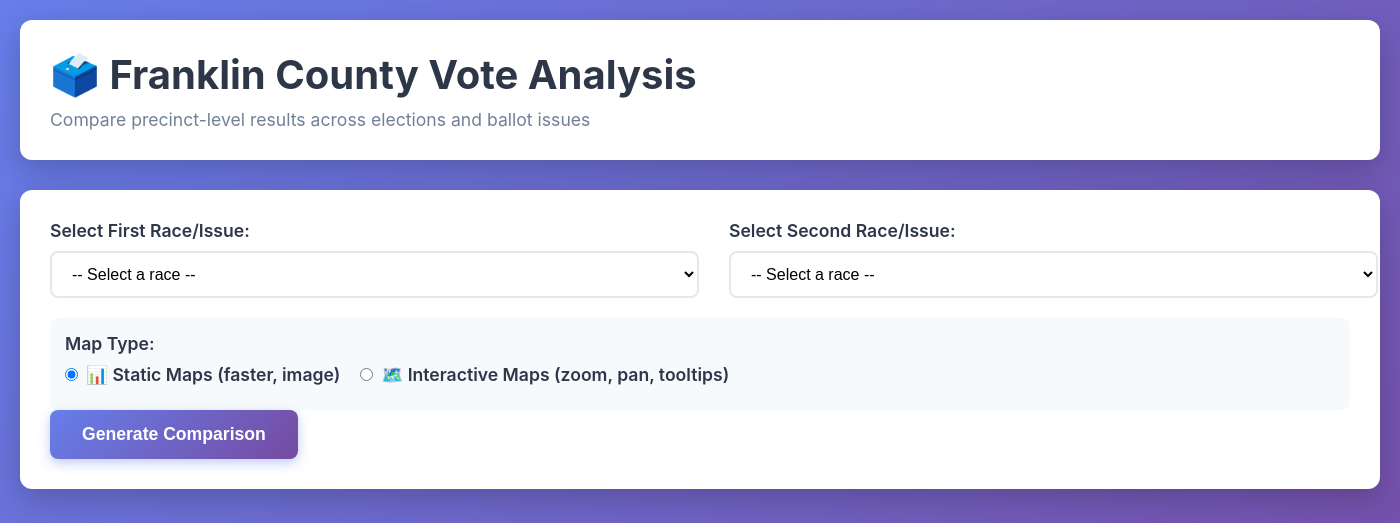
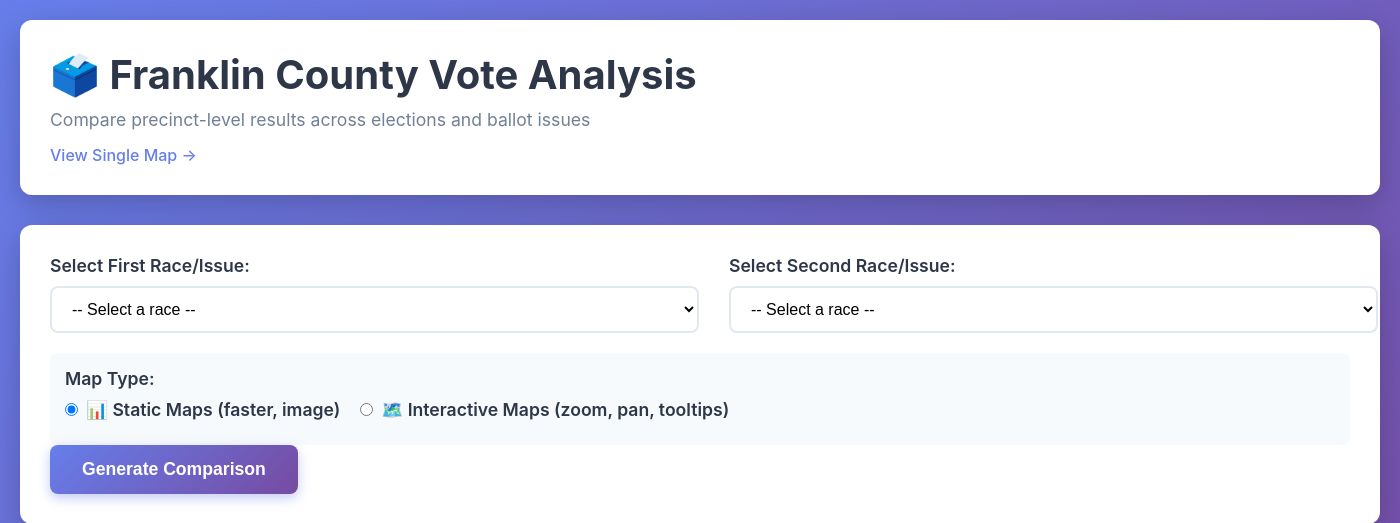
Before and after one commit to jmknapp/FranklinCountyVoteOH, a Flask app: page / in a window 1400 px wide. Shown: the top 523 px of the page. Run offline with Flask 3, Linux system fonts and the light colour scheme.

Commit message:
Add single map viewer with color scheme selector
Features:
- New /onemap endpoint for viewing individual races
- Dropdown selector for race/issue
- Color scheme selector: Red/Blue or Purple/Green
- Interactive Folium map with Home button and fullscreen
- Statistics panel showing vote totals and shares
- Navigation links between comparison and single map views
- API endpoint /api/onemap for generating single maps

```diff
--- a/webapp/app.py
+++ b/webapp/app.py
@@ -732,6 +732,13 @@ def index():
     races = get_available_races()
     return render_template('index.html', races=races)
 
+
+@app.route('/onemap')
+def onemap():
+    """Single map viewer with color scheme selector."""
+    races = get_available_races()
+    return render_template('onemap.html', races=races)
+
 @app.route('/test')
 def test_interactive():
     """Link to test interactive maps."""
@@ -842,5 +849,209 @@ def api_compare():
     except Exception as e:
         return jsonify({'error': str(e)}), 500
 
+
+@app.route('/api/onemap', methods=['POST'])
+def api_onemap():
+    """API endpoint to generate single map with color scheme selection."""
+    data = request.get_json()
+    race_id = data.get('race')
+    colormap = data.get('colormap', 'RdBu')  # Default to red/blue
+
+    if not race_id:
+        return jsonify({'error': 'Race must be selected'}), 400
+
+    try:
+        # Load race data
+        gdf, info = load_race_data(race_id)
+
+        if gdf is None:
+            return jsonify({'error': info}), 500
+
+        # Convert to WGS84 for Folium
+        gdf = gdf.to_crs('EPSG:4326')
+
+        # Convert any Timestamp columns to strings
+        for col in gdf.columns:
+            if pd.api.types.is_datetime64_any_dtype(gdf[col]):
+                gdf[col] = gdf[col].astype(str)
+
+        # Get center for map
+        bounds = gdf.total_bounds
+        center_lat = (bounds[1] + bounds[3]) / 2
+        center_lon = (bounds[0] + bounds[2]) / 2
+
+        # Create Folium map
+        m = folium.Map(location=[center_lat, center_lon], zoom_start=10, tiles='OpenStreetMap')
+
+        # Choose colors based on colormap selection
+        if colormap == 'PRGn':
+            colors = ['#762a83', '#af8dc3', '#e7d4e8', '#f7f7f7', '#d9f0d3', '#7fbf7b', '#1b7837']
+            caption = 'Democratic/Progressive Share'
+        else:  # Default RdBu
+            colors = ['#b2182b', '#ef8a62', '#fddbc7', '#f7f7f7', '#d1e5f0', '#67a9cf', '#2166ac']
+            caption = 'Democratic/Progressive Share'
+
+        colormap_obj = cm.LinearColormap(
+            colors=colors,
+            vmin=0, vmax=1, caption=caption
+        )
+
+        folium.GeoJson(
+            gdf,
+            style_function=lambda feature: {
+                'fillColor': colormap_obj(feature['properties']['D_share']) if feature['properties']['D_share'] is not None else 'gray',
+                'color': 'black', 'weight': 0.5, 'fillOpacity': 0.7,
+            },
+            tooltip=folium.GeoJsonTooltip(
+                fields=['PRECINCT', 'D_share', 'D_votes', 'R_votes', 'total'],
+                aliases=['Precinct:', 'Dem/Prog Share:', 'Dem/Prog Votes:', 'Rep/Cons Votes:', 'Total:'],
+                localize=True, sticky=False, labels=True,
+                style="background-color: white; border: 2px solid black; border-radius: 3px; box-shadow: 3px;",
+                max_width=300,
+            )
+        ).add_to(m)
+        colormap_obj.add_to(m)
+        plugins.Fullscreen().add_to(m)
+
+        # Add title control
+        title_control = f'''
+        <script>
+            window.addEventListener('load', function() {{
+                var map = null;
+                for (var key in window) {{
+                    if (window[key] instanceof L.Map) {{
+                        map = window[key];
+                        break;
+                    }}
+                }}
+                if (map) {{
+                    var titleDiv = null;
+                    L.Control.Title = L.Control.extend({{
+                        onAdd: function(map) {{
+                            titleDiv = L.DomUtil.create('div', 'leaflet-control-title-dynamic');
+                            titleDiv.innerHTML = '{info['display_name']}';
+                            titleDiv.style.backgroundColor = 'white';
+                            titleDiv.style.border = '2px solid grey';
+                            titleDiv.style.borderRadius = '4px';
+                            titleDiv.style.padding = '10px';
+                            titleDiv.style.fontSize = '18px';
+                            titleDiv.style.fontWeight = 'bold';
+                            titleDiv.style.boxShadow = '0 0 15px rgba(0,0,0,0.2)';
+                            titleDiv.style.maxWidth = '500px';
+                            titleDiv.style.display = 'none';
+                            return titleDiv;
+                        }}
+                    }});
+                    var titleControl = new L.Control.Title({{ position: 'topleft' }});
+                    titleControl.addTo(map);
+
+                    function updateTitleVisibility() {{
+                        if (titleDiv) {{
+                            var isFullscreen = document.fullscreenElement ||
+                                             document.webkitFullscreenElement ||
+                                             document.mozFullScreenElement ||
+                                             document.msFullscreenElement;
+                            titleDiv.style.display = isFullscreen ? 'block' : 'none';
+                        }}
+                    }}
+
+                    document.addEventListener('fullscreenchange', updateTitleVisibility);
+                    document.addEventListener('webkitfullscreenchange', updateTitleVisibility);
+                    document.addEventListener('mozfullscreenchange', updateTitleVisibility);
+                    document.addEventListener('MSFullscreenChange', updateTitleVisibility);
+
+                    if (map.on) {{
+                        map.on('fullscreenchange', updateTitleVisibility);
+                    }}
+                }}
+            }});
+        </script>
+        '''
+        m.get_root().html.add_child(folium.Element(title_control))
+
+        # Add CSS for map sizing and colorbar positioning
+        fill_css = '''<style>
+            html, body {
+                width: 100% !important;
+                height: 100% !important;
+                margin: 0 !important;
+                padding: 0 !important;
+            }
+            .folium-map, #map, div.folium-map {
+                width: 100% !important;
+                height: 100% !important;
+                position: absolute !important;
+                top: 0 !important;
+                left: 0 !important;
+                right: 0 !important;
+                bottom: 0 !important;
+            }
+            .leaflet-top.leaflet-right {
+                top: auto !important;
+                bottom: 10px !important;
+                left: 50% !important;
+                right: auto !important;
+                transform: translateX(-50%) !important;
+            }
+        </style>'''
+        m.get_root().html.add_child(folium.Element(fill_css))
+
+        # Add Home button
+        home_button = f'''
+        <script>
+            window.addEventListener('load', function() {{
+                var map = null;
+                for (var key in window) {{
+                    if (window[key] instanceof L.Map) {{
+                        map = window[key];
+                        break;
+                    }}
+                }}
+                if (map) {{
+                    L.Control.HomeButton = L.Control.extend({{
+                        onAdd: function(map) {{
+                            var button = L.DomUtil.create('div', 'leaflet-bar leaflet-control leaflet-control-custom');
+                            button.innerHTML = '🏠';
+                            button.style.backgroundColor = 'white';
+                            button.style.width = '34px';
+                            button.style.height = '34px';
+                            button.style.lineHeight = '34px';
+                            button.style.textAlign = 'center';
+                            button.style.cursor = 'pointer';
+                            button.style.fontSize = '18px';
+                            button.title = 'Reset to initial view';
+                            button.onclick = function() {{
+                                map.setView([{center_lat}, {center_lon}], 10);
+                            }};
+                            return button;
+                        }}
+                    }});
+                    var homeControl = new L.Control.HomeButton({{ position: 'topleft' }});
+                    homeControl.addTo(map);
+                }}
+            }});
+        </script>
+        '''
+        m.get_root().html.add_child(folium.Element(home_button))
+
+        # Get HTML
+        map_html = m._repr_html_()
+
+        # Calculate statistics
+        stats = {
+            'name': info['display_name'],
+            'pct': float(gdf['D_share'].mean() * 100),
+            'total_d': int(gdf['D_votes'].sum()),
+            'total_r': int(gdf['R_votes'].sum()),
+            'total': int(gdf['total'].sum())
+        }
+
+        return jsonify({
+            'map': map_html,
+            'stats': stats
+        })
+    except Exception as e:
+        return jsonify({'error': str(e)}), 500
+
 if __name__ == '__main__':
     app.run(debug=True, host='0.0.0.0', port=5050)
--- a/webapp/templates/index.html
+++ b/webapp/templates/index.html
@@ -231,6 +231,9 @@
         <header>
             <h1>🗳️ Franklin County Vote Analysis</h1>
             <p class="subtitle">Compare precinct-level results across elections and ballot issues</p>
+            <div style="margin-top: 15px;">
+                <a href="/onemap" style="color: #667eea; text-decoration: none; font-weight: 500;">View Single Map →</a>
+            </div>
         </header>
 
         <div class="controls">
```
